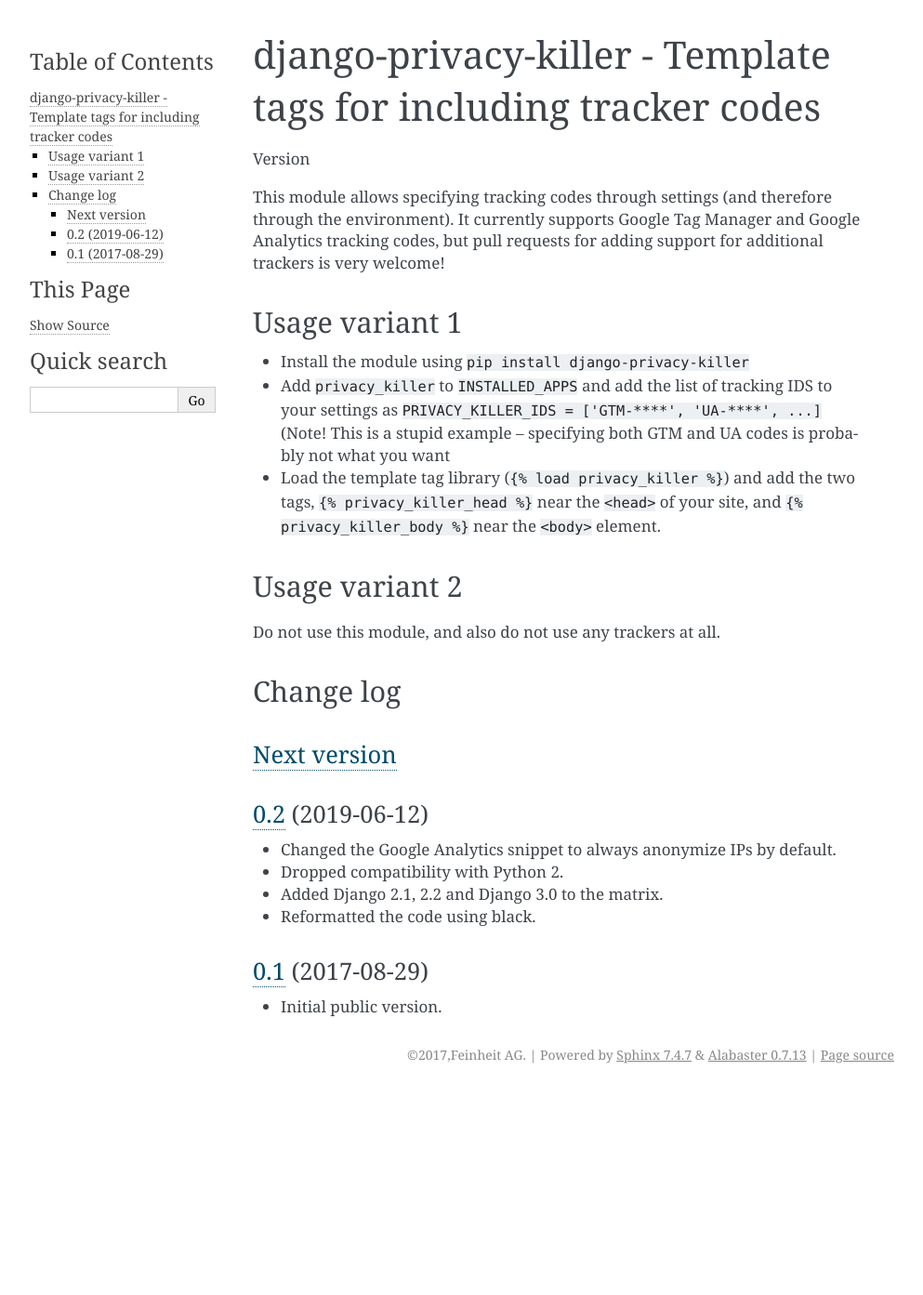
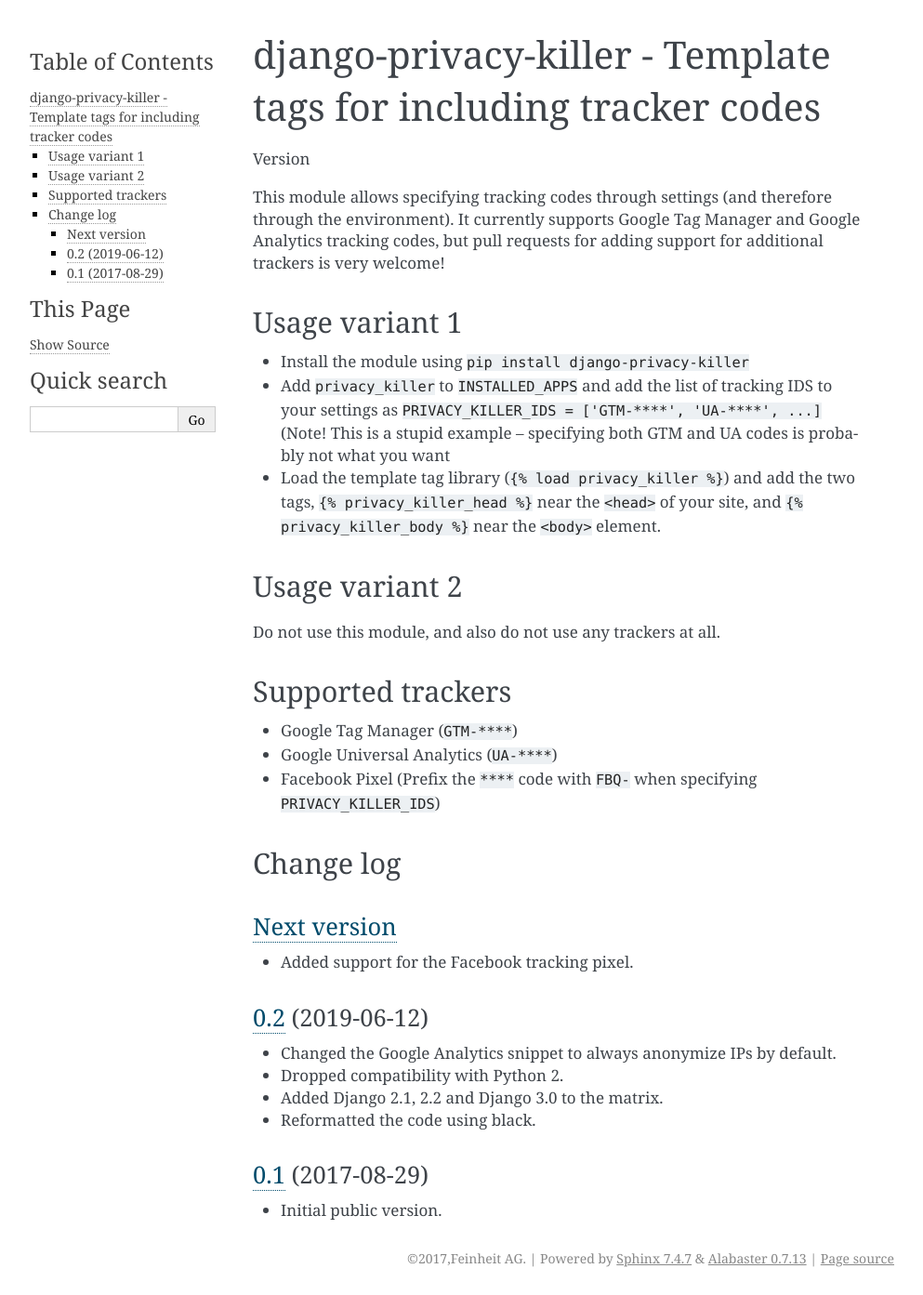
Before and after one commit to matthiask/django-privacy-killer, a Sphinx documentation site: the page built from docs/index.rst, in a window 1280 px wide. Shown: the whole page at 93% size, without its empty margins (148-1141 px from the left). Built offline with Sphinx 7.4.7, drawn with Linux system fonts in a browser that asks for light colours; before the commit the page ends 1174 px from its top, so only the background shows below that.

Commit message:
Mention the Facebook pixel in the CHANGELOG and add docs for supported trackers

```diff
--- a/CHANGELOG.rst
+++ b/CHANGELOG.rst
@@ -3,6 +3,8 @@
 
 `Next version`_
 ~~~~~~~~~~~~~~~
+
+- Added support for the Facebook tracking pixel.
 
 `0.2`_ (2019-06-12)
 ~~~~~~~~~~~~~~~~~~~
--- a/docs/index.rst
+++ b/docs/index.rst
@@ -29,4 +29,13 @@
 Do not use this module, and also do not use any trackers at all.
 
 
+Supported trackers
+==================
+
+- Google Tag Manager (``GTM-****``)
+- Google Universal Analytics (``UA-****``)
+- Facebook Pixel (Prefix the ``****`` code with ``FBQ-`` when specifying
+  ``PRIVACY_KILLER_IDS``)
+
+
 .. include:: ../CHANGELOG.rst
```
Also changed, not shown: README.rst (+9 -0 lines).
